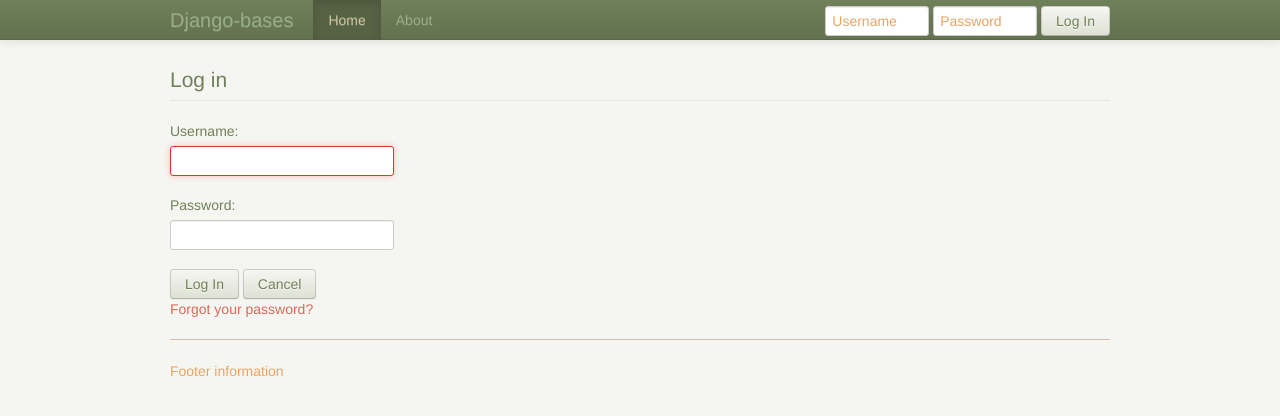
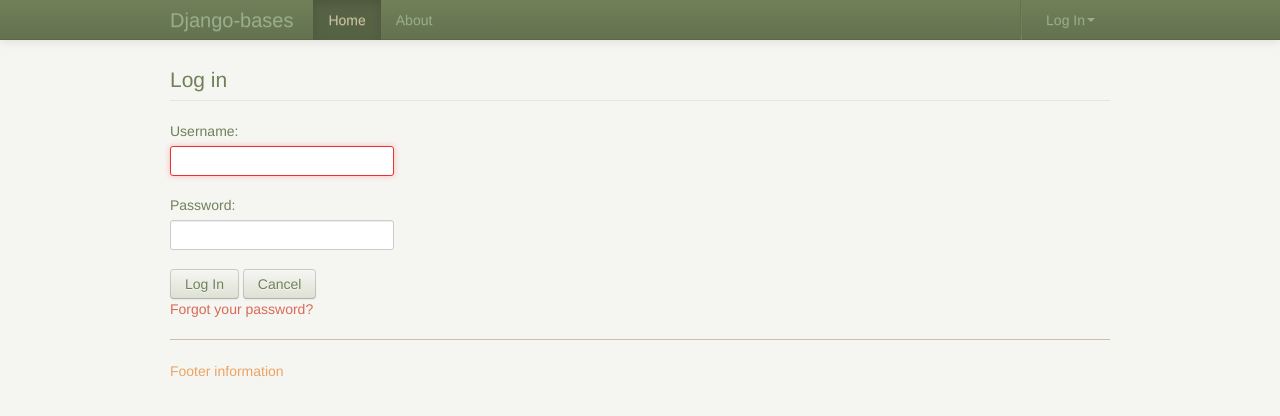
Before and after one commit to tstone2077/django-bases, a Django app: page /login/ in a window 1280 px wide. Shown: the top 416 px of the page. Run offline with Django 3.2, Linux system fonts and the light colour scheme.

Commit message:
Making the navbar login form a dropdown.

```diff
--- /dev/null
+++ b/site/main/static/css/login.css
@@ -0,0 +1,21 @@
+.login-menu {
+  left: auto;
+  right: 0;
+  width: 200px;
+}
+.login-menu.dropdown-menu {
+    padding: 10px;
+    max-width: none;
+    width: auto;
+}
+.login-menu.dropdown-menu form {
+    margin: 0;
+}
+.login-menu.dropdown-menu::before {
+  left: auto;
+  right: 9px;
+}
+.login-menu.dropdown-menu::after {
+  left: auto;
+  right: 10px;
+}
--- a/site/templates/base.html
+++ b/site/templates/base.html
@@ -10,6 +10,7 @@
     <link href="{{ STATIC_URL }}css/bootstrap.min.css" rel="stylesheet">
     <title>{% block title %} {{ siteName }} {% endblock %}</title>
     <link href="{{ STATIC_URL }}css/lavish.css" rel="stylesheet">
+    <link href="{{ STATIC_URL }}css/login.css" rel="stylesheet">
     <style type="text/css">
         body {
             padding-top:60px;
@@ -48,13 +49,22 @@
                             </li>
                     </ul>
                 {% else %}
-                <form class="navbar-form pull-right" action="{% url django.contrib.auth.views.login %}" method="post">
-                {% csrf_token %}
-                <input type="text" class="input-small" id="id_username" placeholder="{% trans 'Username' %}" name="username"/>
-                <input type="password" class="input-small" id="id_password" placeholder="{% trans 'Password' %}" name="password"/>
-                <input type="hidden" name="next" value="{{ request.path }}" />
-                <button type="submit" class="btn">{% trans 'Log In' %}</button>
-                </form>
+                <ul class="nav pull-right">
+                    <li class="divider-vertical"></li>
+                    <li class="dropdown">
+                        <a class="dropdown-toggle" data-toggle="dropdown">Log In<span class="caret"></span></a>
+                        <div class="dropdown-menu login-menu">
+                            <form action="{% url django.contrib.auth.views.login %}" method="post">
+                                {% csrf_token %}
+                                <input type="hidden" name="next" value="{{ request.path }}" />
+                                <input type="text" id="id_username" placeholder="{% trans 'Username' %}" name="username"/>
+                                <input type="password" id="id_password" placeholder="{% trans 'Password' %}" name="password"/>
+                                <input style="float: right;" type="submit" class="btn pull-right" value="{% trans 'Log In' %}" />
+                                <div class="formLine" sylte="text-align:center;"><a href="{% url django.contrib.auth.views.password_reset %}">{% trans 'I forgot my password' %}</a></div>
+                            </form>
+                        </div>
+                    </li>
+                </ul>
                 {% endif %}
               </div> <!-- nav-collapse -->
           </div> <!-- container -->
```
